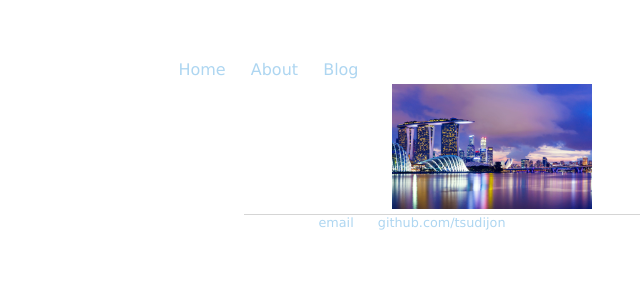
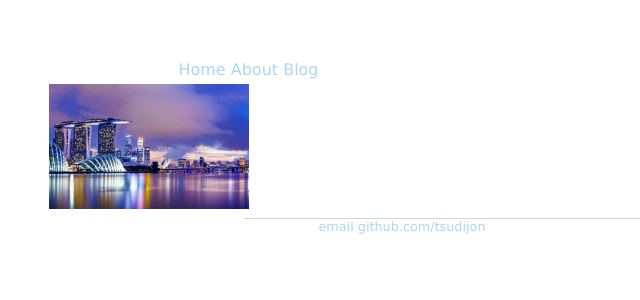
Before and after one commit to tsudijon/tsudijon.github.io, a Jekyll site: the page built from index.html, in a window 1280 px wide. Shown: the top 300 px of the page, without its empty margins (156-796 px from the left). Built offline with Jekyll 4.4.1, drawn with Linux system fonts in a browser that asks for light colours.

Commit message:
Added atttribution, recentered image

```diff
--- a/about/index.html
+++ b/about/index.html
@@ -18,7 +18,7 @@
 	<p><em>2019-Current:</em> Quant Portfolio Management, <a href="https://www.aqr.com/">AQR Capital</a>, Greenwich, CT</p>
 
 	<p><em>2015-2019:</em>	Sc. B., <a href="https://www.brown.edu/academics/applied-mathematics/">APMA</a>, Brown University <br />
-		(Honors, Phi Beta Kappa, <a href="https://www.brown.edu/academics/applied-mathematics/undergraduate-program/awards">Rohn Truell Prize</a>)</p>
+		&nbsp;&nbsp;&nbsp;&nbsp; (Honors, Phi Beta Kappa, <a href="https://www.brown.edu/academics/applied-mathematics/undergraduate-program/awards">Rohn Truell Prize</a>)</p>
 
 	<p><em>Summer'18:</em>	Summer Analyst, <a href="https://www.aqr.com/">AQR Capital</a>, Greenwich, CT</p>
 
--- a/css/main.css
+++ b/css/main.css
@@ -11,6 +11,7 @@
 nav ul li, footer ul li {
     display: inline;
     margin-right: 20px;
+    margin: 0 auto;
 }
 a {
     text-decoration: none;
@@ -70,7 +71,7 @@
 
 ul {
     width: 70%;
-    margin: auto;
+    margin: 0 auto;
 }
 
 ul.posts {
--- a/index.html
+++ b/index.html
@@ -3,6 +3,6 @@
 title: T. Sudijono
 ---
 <div class="blurb">
-	<img src="\images\singapore.jpg" alt=" photo" class="center" />
+	<img src="\images\singapore.jpg" alt="singapore skyline" />
 
 </div><!-- /.blurb -->
```
